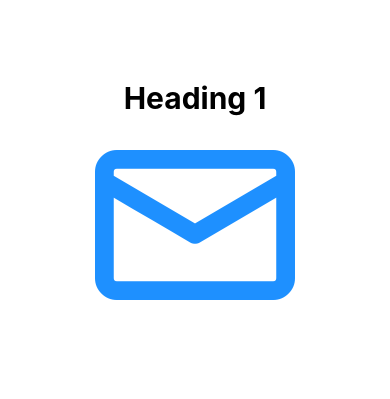
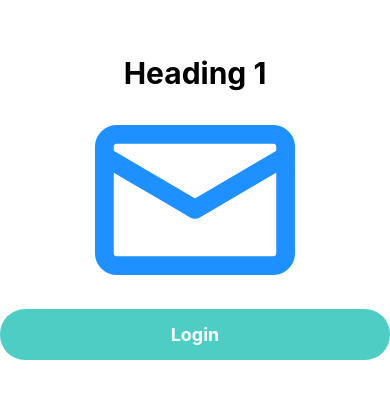
Before and after one commit to hassantvs24/DoneWithIt, a React Native app: screen / in a window 390 px wide. Shown: the part 215-614 px from the top of the page. Built offline with nearby package versions, Linux system fonts and the light colour scheme.

Commit message:
Design Btn

```diff
--- a/App.js
+++ b/App.js
@@ -1,17 +1,17 @@
-import { StatusBar as Stbar } from 'expo-status-bar';
 import React from 'react';
-import { View, Text } from 'react-native';
-import WelcomeScreen from './app/screens/WelcomeScreen';
-import ViewImageScreen from './app/screens/ViewImageScreen';
+import { View } from 'react-native';
 import AppText from './app/components/AppText.ios';
 import Heading from './app/components/Heading';
+import AppButton from './app/components/AppButton';
 import { Octicons } from '@expo/vector-icons';
+import styles from './app/components/style/index';
 
 export default function App() {
   return (
     <View style={{ flex: 1, justifyContent: "center", alignItems: "center" }}>
        <Heading>Heading 1</Heading>
        <AppText><Octicons name="mail" size={200} color="dodgerblue" /></AppText>
+       <AppButton title="login" btnStyle={styles.registerButton} onPress={() => console.log('press btn')} />
     </View>
   );
 }
--- /dev/null
+++ b/app/components/AppButton.js
@@ -0,0 +1,16 @@
+import React from 'react';
+import { Text, TouchableOpacity } from 'react-native';
+import styles from './style';
+
+const AppButton = ({title, onPress, btnStyle}) => {
+    return (
+        <TouchableOpacity style={btnStyle} onPress={onPress}>
+
+            <Text style={styles.btnText} >{title}</Text>
+
+        </TouchableOpacity>
+
+    );
+}
+
+export default AppButton;
--- a/app/components/style/index.js
+++ b/app/components/style/index.js
@@ -1,4 +1,5 @@
 import { StyleSheet } from 'react-native';
+import colors from '../../config/colors';
 
 
 const styles = StyleSheet.create({
@@ -11,6 +12,29 @@ const styles = StyleSheet.create({
         fontSize: 30,
         fontWeight: 'bold',
         color: 'black',
+    },
+
+    loginButton: {
+        backgroundColor: colors.primary,
+        borderRadius: 25,
+        justifyContent: 'center',
+        alignItems: 'center',
+        padding: 15,
+        width: '100%'
+    },
+    registerButton: {
+        backgroundColor: colors.secondary,
+        borderRadius: 25,
+        justifyContent: 'center',
+        alignItems: 'center',
+        padding: 15,
+        width: '100%'
+    },
+    btnText: {
+        color: colors.white,
+        fontSize: 18,
+        fontWeight: 'bold',
+        textTransform: 'capitalize'
     }
 });
 
--- a/app/config/colors.js
+++ b/app/config/colors.js
@@ -1,5 +1,6 @@
 export default {
     primary: '#fc5c65',
     secondary: '#4ecdc4',
-    black: '#000'
+    black: '#000',
+    white: '#fff'
 }
```
